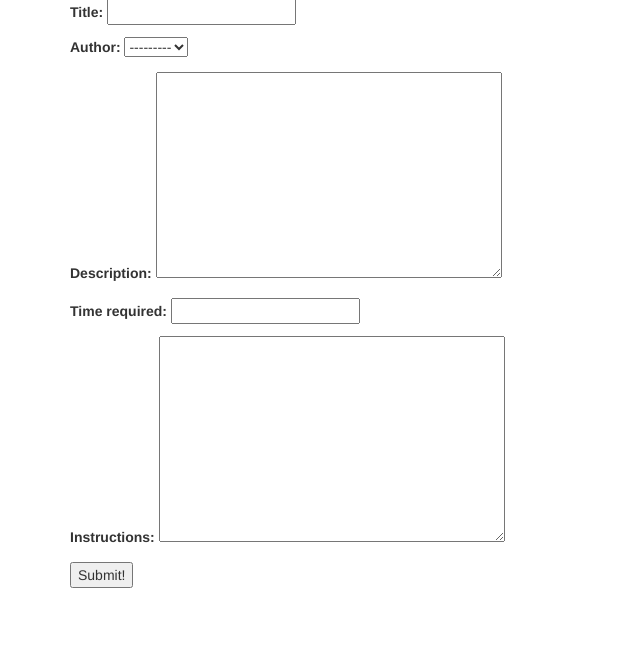
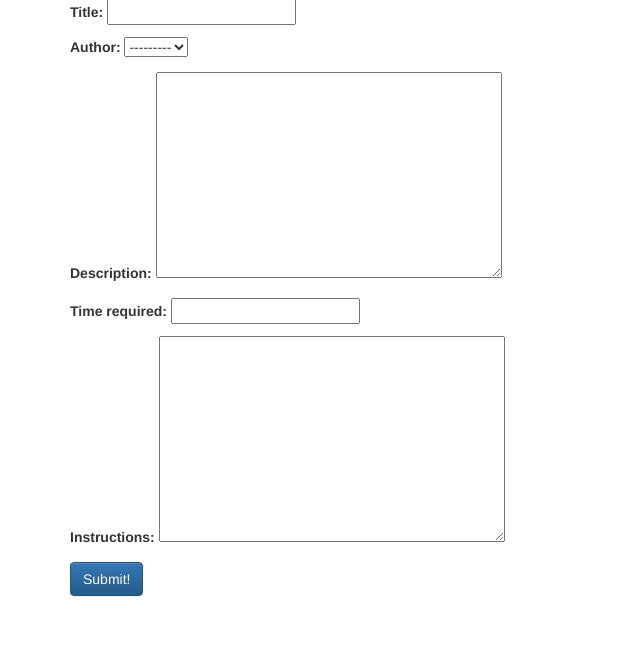
Before and after one commit to Mike-Boring/recipebox, a Django app: page /newrecipe/ in a window 1280 px wide. Shown: the part 104-766 px from the top of the page, without its empty margins (0-640 px from the left). Run offline with Django 3.2, Linux system fonts and the light colour scheme; data comes from the database, SQL or seed files in the repository; both versions use the stored data as it was after the commit; some libraries are stand-ins or nearby versions.

Commit message:
Added Links to forms

```diff
--- a/templates/generic_form.html
+++ b/templates/generic_form.html
@@ -15,6 +15,6 @@
     <form action="" method="post">
         {% csrf_token %}
         {{ form.as_p }}
-        <input type="submit" value ="Submit!">
+        <input class="btn btn-primary" type="submit" value ="Submit!">
     </form>
 </div>
--- a/templates/index.html
+++ b/templates/index.html
@@ -16,4 +16,7 @@
     </li>
     {% endfor %}
     </ul>
+    <br>
+    <br>
+    <a href="/newrecipe/" class="btn btn-primary">Add New Recipe</a>&nbsp;<a href="/newauthor/" class="btn btn-primary">Add New Author</a>
 </div>
```
Also changed, not shown: db.sqlite3.
